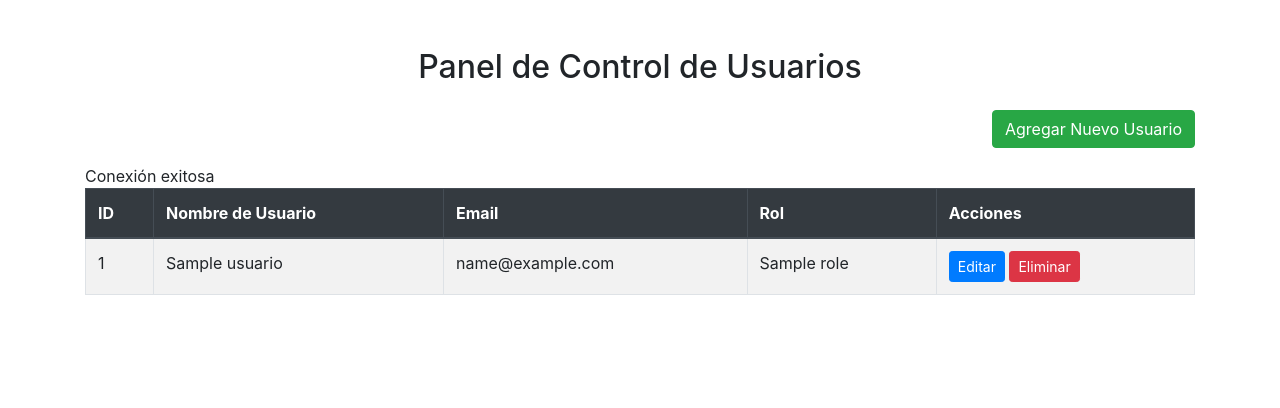
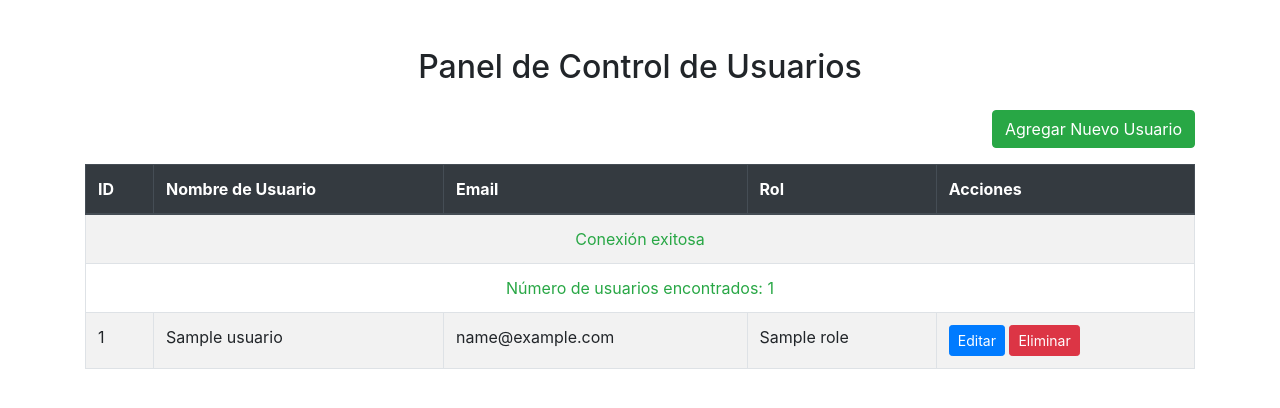
Before and after one commit to XTHUNDERX1/SOA, a PHP site: page /dashboard.php in a window 1280 px wide. Shown: the top 408 px of the page. Run offline with PHP 8.4, Linux system fonts and the light colour scheme; the visitor is signed in with stand-in values (Sample User, id 1); tables that the repository leaves empty or names only in its code hold one stand-in row (values such as "Sample post").

Commit message:
dashboard

```diff
--- a/connect.php
+++ b/connect.php
@@ -11,5 +11,5 @@ $conn = new mysqli($servername, $username, $password, $dbname);
 if ($conn->connect_error) {
     die("Conexión fallida: " . $conn->connect_error);
 }
-echo "Conexión exitosa";
+
 ?>
--- a/dashboard.php
+++ b/dashboard.php
@@ -8,7 +8,6 @@ if (!isset($_SESSION['UsuarioID']) || $_SESSION['RolID'] != 1) {
     exit();
 }
 ?>
-
 
 <!DOCTYPE html>
 <html lang="es">
@@ -42,11 +41,33 @@ if (!isset($_SESSION['UsuarioID']) || $_SESSION['RolID'] != 1) {
                 <!-- Aquí se cargarán los usuarios desde la base de datos -->
                 <?php
                 include 'connect.php';
+
+                // Depuración: Verificar conexión
+                if (!$conn) {
+                    die("<tr><td colspan='5' class='text-center'>Error de conexión: " . mysqli_connect_error() . "</td></tr>");
+                } else {
+                    echo "<tr><td colspan='5' class='text-center text-success'>Conexión exitosa</td></tr>";
+                }
+
+                // Consulta SQL
                 $query = "SELECT Usuarios.UsuarioID, Usuarios.NombreUsuario, Usuarios.Email, Roles.NombreRol
                           FROM Usuarios
                           INNER JOIN Roles ON Usuarios.RolID = Roles.RolID";
+
+                // Ejecutar la consulta y manejar errores
                 $result = $conn->query($query);
+                if ($result === false) {
+                    die("<tr><td colspan='5' class='text-center'>Error en la consulta SQL: " . $conn->error . "</td></tr>");
+                }
 
+                // Depuración: Verificar si hay resultados
+                if ($result->num_rows == 0) {
+                    echo "<tr><td colspan='5' class='text-center'>No hay usuarios registrados.</td></tr>";
+                } else {
+                    echo "<tr><td colspan='5' class='text-center text-success'>Número de usuarios encontrados: " . $result->num_rows . "</td></tr>";
+                }
+
+                // Mostrar resultados
                 while ($row = $result->fetch_assoc()) {
                     echo "<tr>";
                     echo "<td>" . $row['UsuarioID'] . "</td>";
```
